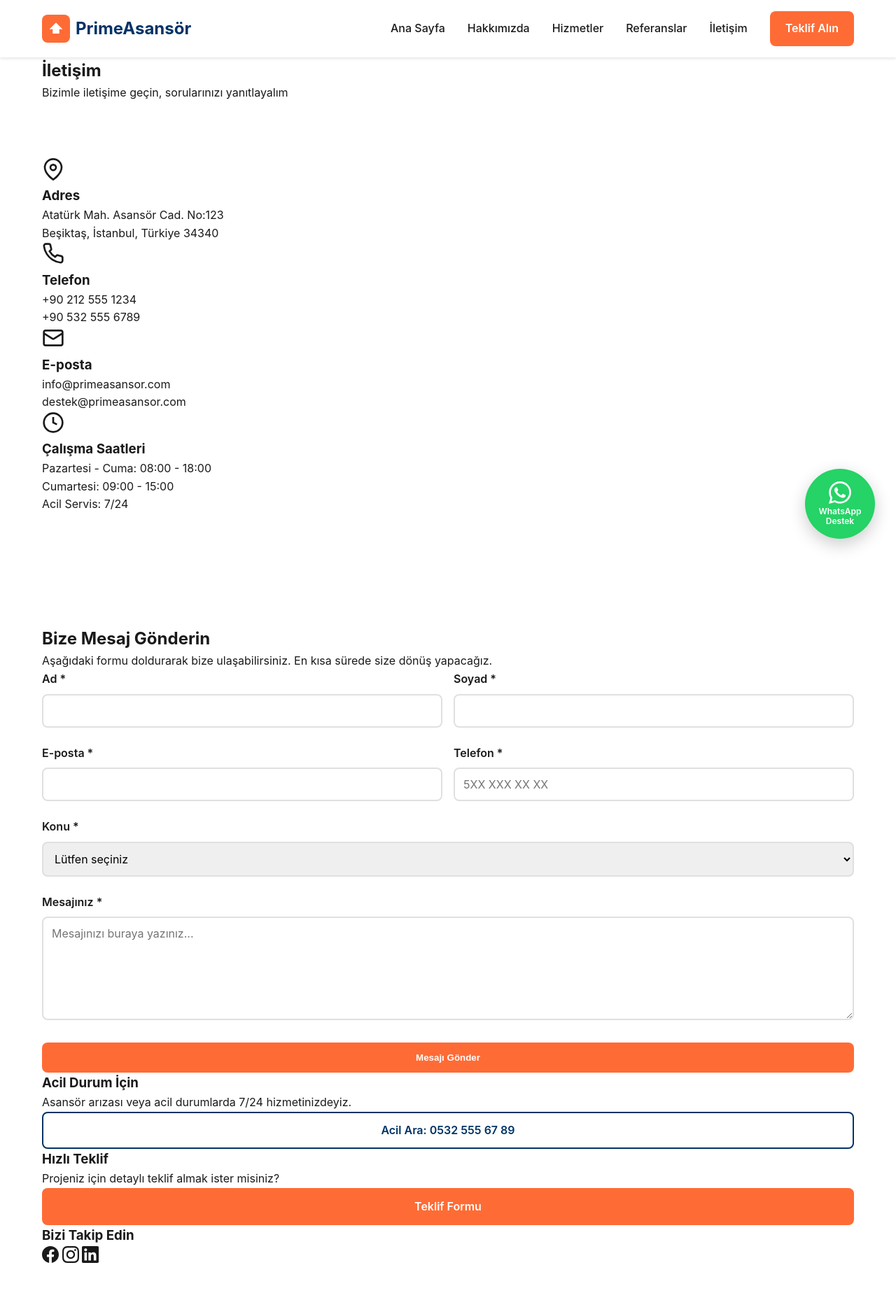
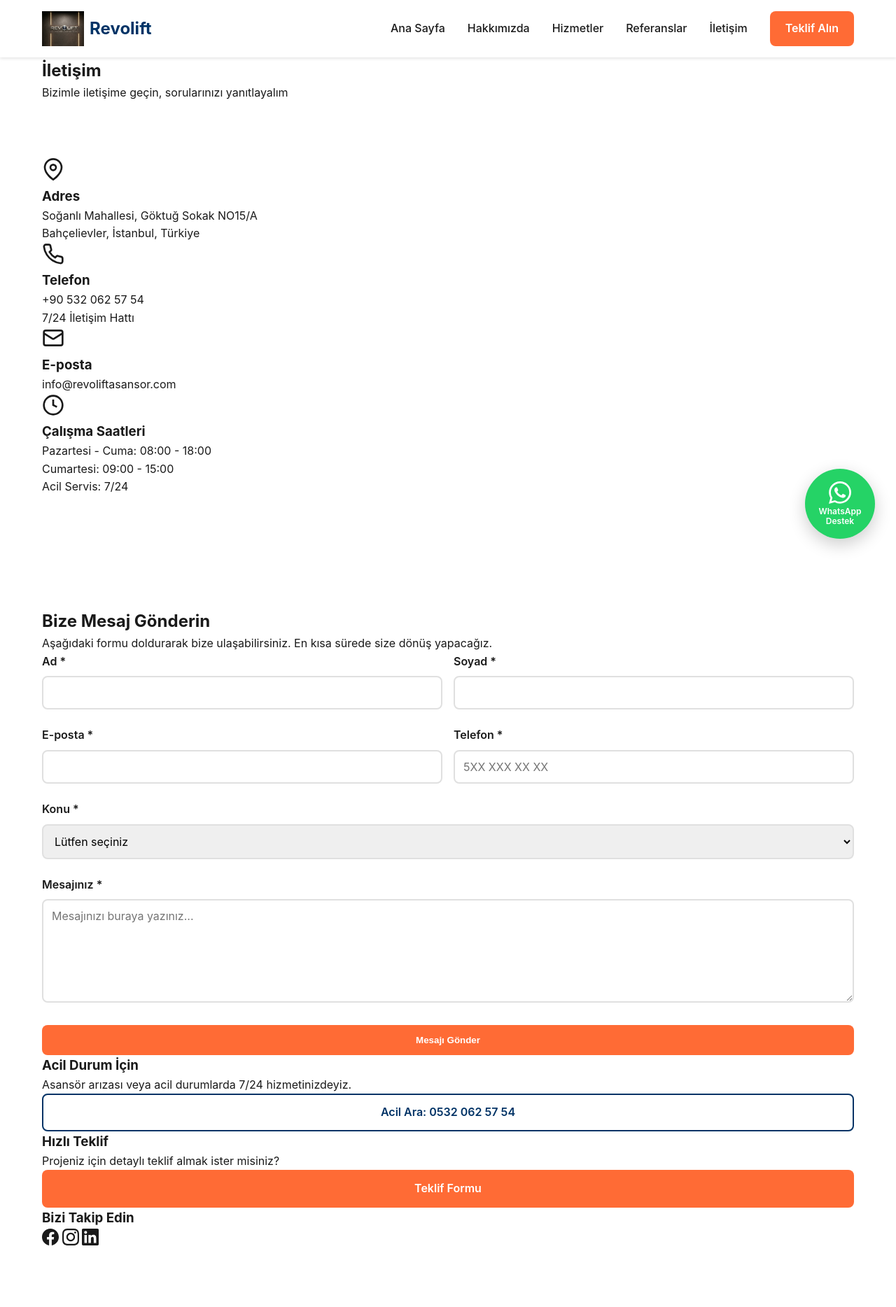
Before and after one commit to aliasttt/Corporatewebsitedesign, a Django app: page /iletisim/ in a window 1280 px wide. Shown: the top 1868 px of the page at 70% size. Run offline with Django 5.2, Linux system fonts and the light colour scheme.

Commit message:
توضیحات تغییرات

```diff
--- a/static/main.css
+++ b/static/main.css
@@ -84,6 +84,12 @@ ul {
     color: var(--primary-blue);
 }
 
+.logo-image {
+    height: 50px;
+    width: auto;
+    object-fit: contain;
+}
+
 .logo-icon {
     background: var(--accent-orange);
     color: var(--white);
@@ -94,6 +100,13 @@ ul {
     justify-content: center;
     border-radius: var(--border-radius);
     font-size: 1.25rem;
+}
+
+.footer-logo-image {
+    height: 60px;
+    width: auto;
+    object-fit: contain;
+    margin-bottom: 1rem;
 }
 
 .mobile-menu-toggle {
@@ -589,11 +602,17 @@ ul {
 
 .footer-logo {
     display: flex;
-    align-items: center;
+    flex-direction: column;
+    align-items: flex-start;
     gap: 8px;
     font-size: 1.5rem;
     font-weight: bold;
     margin-bottom: 1rem;
+}
+
+.footer-logo .logo-text {
+    font-size: 1.5rem;
+    color: var(--white);
 }
 
 .footer-column h4 {
--- a/templates/website/base.html
+++ b/templates/website/base.html
@@ -5,7 +5,7 @@
     <meta charset="UTF-8">
     <meta name="viewport" content="width=device-width, initial-scale=1.0">
     <meta name="description" content="{% block meta_description %}Yüksek kalite asansör çözümleri - Konforlu ve güvenilir asansör sistemleri{% endblock %}">
-    <title>{% block title %}PrimeAsansör{% endblock %}</title>
+    <title>{% block title %}Revolift Asansör{% endblock %}</title>
     <link rel="stylesheet" href="{% static 'main.css' %}">
     {% block extra_css %}{% endblock %}
 </head>
@@ -15,8 +15,8 @@
         <div class="container">
             <nav class="navbar">
                 <a href="{% url 'website:index' %}" class="logo">
-                    <span class="logo-icon">⬆</span>
-                    <span class="logo-text">PrimeAsansör</span>
+                    <img src="{% static 'logo.jpg' %}" alt="Revolift Asansör" class="logo-image">
+                    <span class="logo-text">Revolift</span>
                 </a>
 
                 <button class="mobile-menu-toggle" id="mobileMenuToggle" aria-label="Menü">
@@ -45,10 +45,10 @@
             <div class="footer-grid">
                 <div class="footer-column">
                     <div class="footer-logo">
-                        <span class="logo-icon">⬆</span>
-                        <span class="logo-text">PrimeAsansör</span>
+                        <img src="{% static 'logo.jpg' %}" alt="Revolift Asansör" class="footer-logo-image">
+                        <span class="logo-text">Revolift</span>
                     </div>
-                    <p>25 yıldır güvenle yükseliyoruz. Yüksek kalite asansör çözümleri.</p>
+                    <p>Yüksek kalite asansör çözümleri ile güvenle yükseliyoruz.</p>
                 </div>
 
                 <div class="footer-column">
@@ -75,22 +75,22 @@
                 <div class="footer-column">
                     <h4>İletişim</h4>
                     <ul class="footer-links">
-                        <li>Atatürk Mah. Asansör Cad. No:123</li>
-                        <li>Beşiktaş, İstanbul</li>
-                        <li>Tel: +90 212 555 1234</li>
-                        <li>Email: info@primeasansor.com</li>
+                        <li>Soğanlı Mahallesi, Göktuğ Sokak NO15/A</li>
+                        <li>Bahçelievler, İstanbul</li>
+                        <li>Tel: +90 532 062 57 54</li>
+                        <li>Email: info@revoliftasansor.com</li>
                     </ul>
                 </div>
             </div>
 
             <div class="footer-bottom">
-                <p>&copy; 2024 PrimeAsansör. Tüm hakları saklıdır.</p>
+                <p>&copy; 2024 Revolift Asansör. Tüm hakları saklıdır.</p>
             </div>
         </div>
     </footer>
 
     <!-- WhatsApp Button -->
-    <a href="https://wa.me/905325556789" class="whatsapp-button" target="_blank" aria-label="WhatsApp Destek">
+    <a href="https://wa.me/905320625754" class="whatsapp-button" target="_blank" aria-label="WhatsApp Destek">
         <svg width="32" height="32" viewBox="0 0 24 24" fill="currentColor">
             <path d="M17.472 14.382c-.297-.149-1.758-.867-2.03-.967-.273-.099-.471-.148-.67.15-.197.297-.767.966-.94 1.164-.173.199-.347.223-.644.075-.297-.15-1.255-.463-2.39-1.475-.883-.788-1.48-1.761-1.653-2.059-.173-.297-.018-.458.13-.606.134-.133.298-.347.446-.52.149-.174.198-.298.298-.497.099-.198.05-.371-.025-.52-.075-.149-.669-1.612-.916-2.207-.242-.579-.487-.5-.669-.51-.173-.008-.371-.01-.57-.01-.198 0-.52.074-.792.372-.272.297-1.04 1.016-1.04 2.479 0 1.462 1.065 2.875 1.213 3.074.149.198 2.096 3.2 5.077 4.487.709.306 1.262.489 1.694.625.712.227 1.36.195 1.871.118.571-.085 1.758-.719 2.006-1.413.248-.694.248-1.289.173-1.413-.074-.124-.272-.198-.57-.347m-5.421 7.403h-.004a9.87 9.87 0 01-5.031-1.378l-.361-.214-3.741.982.998-3.648-.235-.374a9.86 9.86 0 01-1.51-5.26c.001-5.45 4.436-9.884 9.888-9.884 2.64 0 5.122 1.03 6.988 2.898a9.825 9.825 0 012.893 6.994c-.003 5.45-4.437 9.884-9.885 9.884m8.413-18.297A11.815 11.815 0 0012.05 0C5.495 0 .16 5.335.157 11.892c0 2.096.547 4.142 1.588 5.945L.057 24l6.305-1.654a11.882 11.882 0 005.683 1.448h.005c6.554 0 11.89-5.335 11.893-11.893a11.821 11.821 0 00-3.48-8.413z"/>
         </svg>
--- a/templates/website/hizmetler.html
+++ b/templates/website/hizmetler.html
@@ -129,7 +129,7 @@
     <!-- Why Choose Us Section -->
     <section class="section why-choose-us">
         <div class="container">
-            <h2 class="section-title">Neden PrimeAsansör?</h2>
+            <h2 class="section-title">Neden Revolift?</h2>
             <div class="why-grid">
                 <div class="why-card">
                     <div class="why-icon">⚡</div>
--- a/templates/website/iletisim.html
+++ b/templates/website/iletisim.html
@@ -24,7 +24,7 @@
                         </svg>
                     </div>
                     <h3>Adres</h3>
-                    <p>Atatürk Mah. Asansör Cad. No:123<br>Beşiktaş, İstanbul, Türkiye 34340</p>
+                    <p>Soğanlı Mahallesi, Göktuğ Sokak NO15/A<br>Bahçelievler, İstanbul, Türkiye</p>
                 </div>
 
                 <div class="contact-info-card">
@@ -35,8 +35,8 @@
                     </div>
                     <h3>Telefon</h3>
                     <p>
-                        <a href="tel:+902125551234">+90 212 555 1234</a><br>
-                        <a href="tel:+905325556789">+90 532 555 6789</a>
+                        <a href="tel:+905320625754">+90 532 062 57 54</a><br>
+                        <span>7/24 İletişim Hattı</span>
                     </p>
                 </div>
 
@@ -49,8 +49,7 @@
                     </div>
                     <h3>E-posta</h3>
                     <p>
-                        <a href="mailto:info@primeasansor.com">info@primeasansor.com</a><br>
-                        <a href="mailto:destek@primeasansor.com">destek@primeasansor.com</a>
+                        <a href="mailto:info@revoliftasansor.com">info@revoliftasansor.com</a>
                     </p>
                 </div>
 
@@ -127,7 +126,7 @@
                     <div class="sidebar-card">
                         <h3>Acil Durum İçin</h3>
                         <p>Asansör arızası veya acil durumlarda 7/24 hizmetinizdeyiz.</p>
-                        <a href="tel:+905325556789" class="btn btn-outline btn-block">Acil Ara: 0532 555 67 89</a>
+                        <a href="tel:+905320625754" class="btn btn-outline btn-block">Acil Ara: 0532 062 57 54</a>
                     </div>
 
                     <div class="sidebar-card">
--- a/templates/website/referanslar.html
+++ b/templates/website/referanslar.html
@@ -88,7 +88,7 @@
                     <div class="reference-content">
                         <span class="reference-category">Otel</span>
                         <h3>Hilton Bosphorus</h3>
-                        <p class="reference-location">📍 Beşiktaş, İstanbul</p>
+                        <p class="reference-location">📍 Bahçelievler, İstanbul</p>
                         <p class="reference-description">Otelin yenileme projesinde 6 adet yüksek kapasiteli asansör modernizasyonu.</p>
                         <div class="reference-stats">
                             <span>6 Asansör</span>
--- a/templates/website/teklif-alin.html
+++ b/templates/website/teklif-alin.html
@@ -249,9 +249,9 @@
                             <svg width="20" height="20" viewBox="0 0 24 24" fill="none" stroke="currentColor" stroke-width="2" style="margin-right: 8px;">
                                 <path d="M22 16.92v3a2 2 0 0 1-2.18 2 19.79 19.79 0 0 1-8.63-3.07 19.5 19.5 0 0 1-6-6 19.79 19.79 0 0 1-3.07-8.67A2 2 0 0 1 4.11 2h3a2 2 0 0 1 2 1.72 12.84 12.84 0 0 0 .7 2.81 2 2 0 0 1-.45 2.11L8.09 9.91a16 16 0 0 0 6 6l1.27-1.27a2 2 0 0 1 2.11-.45 12.84 12.84 0 0 0 2.81.7A2 2 0 0 1 22 16.92z"/>
                             </svg>
-                            0212 555 12 34
+                            0532 062 57 54
                         </a>
-                        <a href="https://wa.me/905325556789" class="btn btn-primary btn-block" style="margin-top: 10px;">
+                        <a href="https://wa.me/905320625754" class="btn btn-primary btn-block" style="margin-top: 10px;">
                             <svg width="20" height="20" viewBox="0 0 24 24" fill="currentColor" style="margin-right: 8px;">
                                 <path d="M17.472 14.382c-.297-.149-1.758-.867-2.03-.967-.273-.099-.471-.148-.67.15-.197.297-.767.966-.94 1.164-.173.199-.347.223-.644.075-.297-.15-1.255-.463-2.39-1.475-.883-.788-1.48-1.761-1.653-2.059-.173-.297-.018-.458.13-.606.134-.133.298-.347.446-.52.149-.174.198-.298.298-.497.099-.198.05-.371-.025-.52-.075-.149-.669-1.612-.916-2.207-.242-.579-.487-.5-.669-.51-.173-.008-.371-.01-.57-.01-.198 0-.52.074-.792.372-.272.297-1.04 1.016-1.04 2.479 0 1.462 1.065 2.875 1.213 3.074.149.198 2.096 3.2 5.077 4.487.709.306 1.262.489 1.694.625.712.227 1.36.195 1.871.118.571-.085 1.758-.719 2.006-1.413.248-.694.248-1.289.173-1.413-.074-.124-.272-.198-.57-.347m-5.421 7.403h-.004a9.87 9.87 0 01-5.031-1.378l-.361-.214-3.741.982.998-3.648-.235-.374a9.86 9.86 0 01-1.51-5.26c.001-5.45 4.436-9.884 9.888-9.884 2.64 0 5.122 1.03 6.988 2.898a9.825 9.825 0 012.893 6.994c-.003 5.45-4.437 9.884-9.885 9.884m8.413-18.297A11.815 11.815 0 0012.05 0C5.495 0 .16 5.335.157 11.892c0 2.096.547 4.142 1.588 5.945L.057 24l6.305-1.654a11.882 11.882 0 005.683 1.448h.005c6.554 0 11.89-5.335 11.893-11.893a11.821 11.821 0 00-3.48-8.413z"/>
                             </svg>
@@ -261,7 +261,7 @@
 
                     <div class="sidebar-testimonial">
                         <div class="testimonial-icon">💬</div>
-                        <p>"PrimeAsansör ile çalışmak harika bir deneyimdi. Profesyonel ekip, kaliteli ürün ve mükemmel servis."</p>
+                        <p>"Revolift ile çalışmak harika bir deneyimdi. Profesyonel ekip, kaliteli ürün ve mükemmel servis."</p>
                         <strong>- Mehmet Y., İstanbul</strong>
                     </div>
                 </div>
```
Also changed, not shown: templates/website/hakkimizda.html (+5 -5 lines), templates/website/index.html (+4 -4 lines), static/logo.jpg (added), 2 other files.
